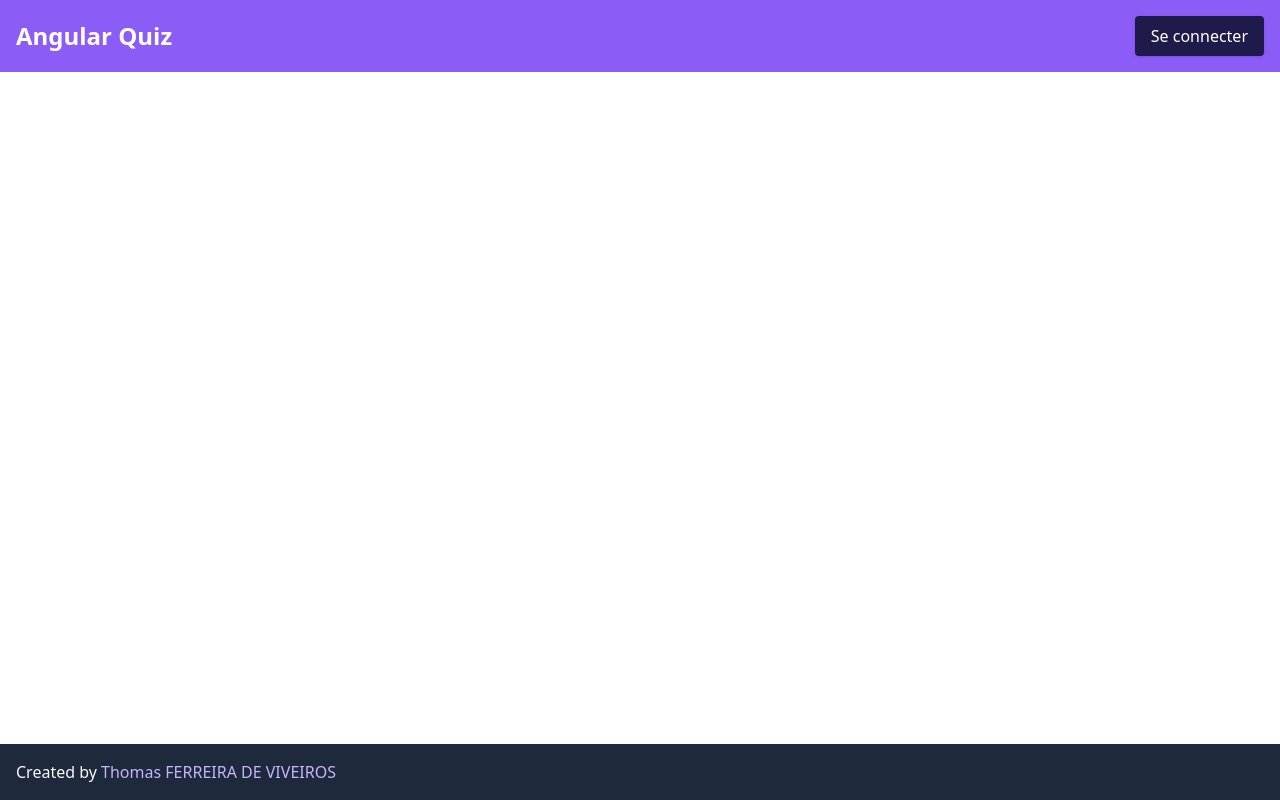
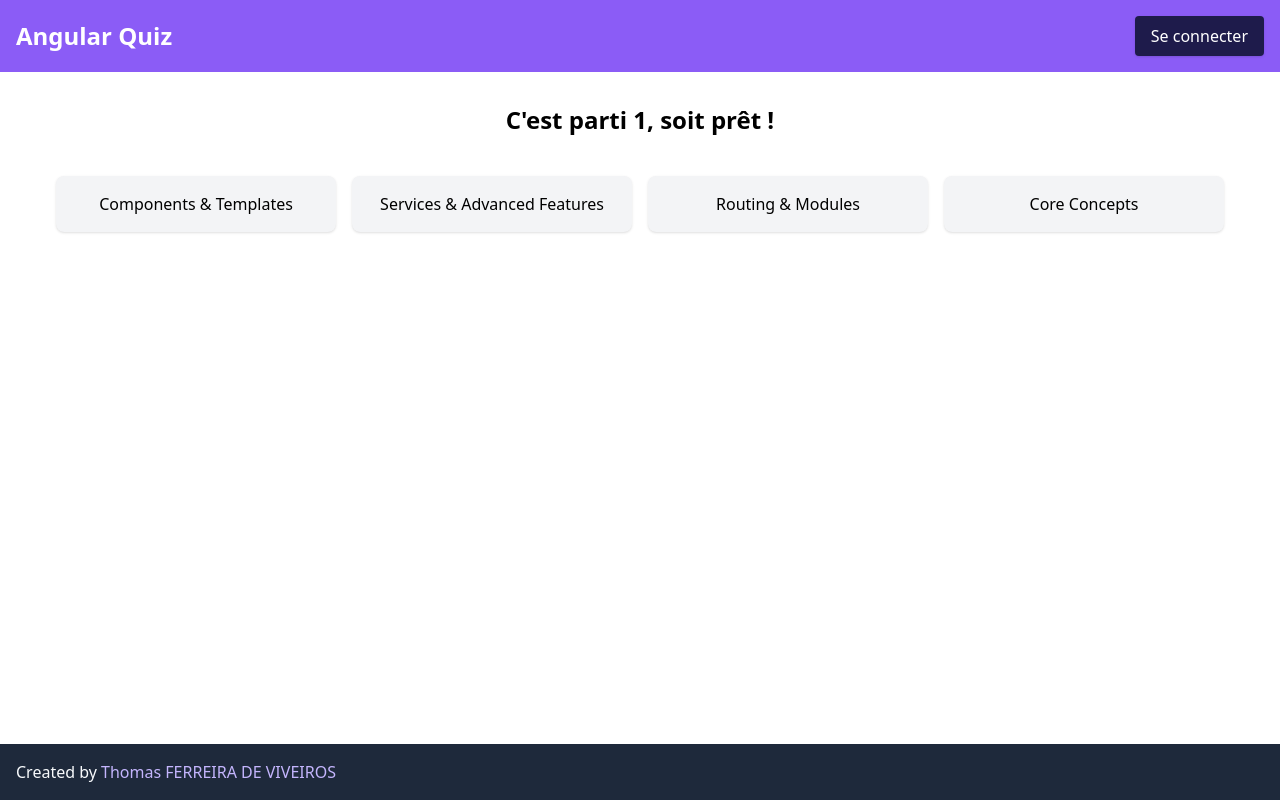
Before and after one commit to MicleaChristian/TP-Angular-Amiard-Miclea, an Angular app: page /quiz/1/1 in a window 1280 px wide. Before the commit this address led to /. Built offline with nearby package versions, Linux system fonts and the light colour scheme; data requests are answered from the project's data file.

Commit message:
add router

```diff
--- a/src/app/app-routing.module.ts
+++ b/src/app/app-routing.module.ts
@@ -12,7 +12,7 @@
     component : HomeComponent
   },
   {
-    path: 'quiz/:playerName',
+    path: 'quiz/:playerName/:category',
     component : QuizComponent
   },
   {
--- a/src/app/quiz/category/category.component.html
+++ b/src/app/quiz/category/category.component.html
@@ -1,5 +1,5 @@
 <section class="category_container">
-<div class="category_card" *ngFor="let content of quizContent; let i = index">
+<button (click)="goToHome()" class="category_card" *ngFor="let content of quizContent; let i = index">
   <h4 class="category_label">{{ content?.name }}</h4>
-</div>
+</button>
 </section>
--- a/src/app/quiz/category/category.component.ts
+++ b/src/app/quiz/category/category.component.ts
@@ -1,5 +1,6 @@
 import { Component, OnInit } from '@angular/core';
 import { QuizService } from "../../shared/services/quiz.service";
+import { Router } from "@angular/router";
 
 @Component({
   selector: 'app-category',
@@ -11,10 +12,15 @@
 
   quizContent: any[] = this.quizService.quizContent;
 
-  constructor(private quizService: QuizService) { }
+  constructor(private quizService: QuizService, private router: Router) { }
 
 ngOnInit(): void {
     this.quizService.getQuizCategories();
   }
 
+goToHome() {
+    this.router.navigate(['/']);
+    this.quizService.resetQuiz();
+ }
+
 }
```
